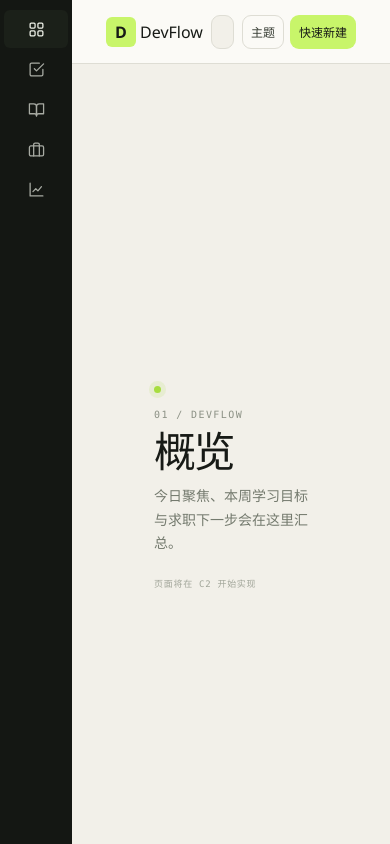
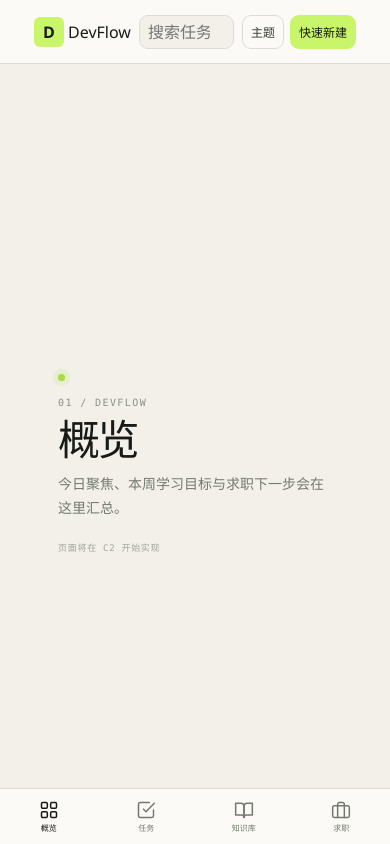
Before and after one commit to cyldstore/devflow, a Vue app in the folder devflow/: page / in a window 390 px wide. Built offline with nearby package versions, Linux system fonts and the light colour scheme.

Commit message:
feat(layout): 768以下启用移动端底部导航栏

```diff
--- a/devflow/src/components/layout/AppShell.vue
+++ b/devflow/src/components/layout/AppShell.vue
@@ -7,12 +7,14 @@
         <RouterView />
       </main>
     </div>
+    <BottomNav />
   </div>
 </template>
 
 <script setup lang="ts">
 import AppSidebar from './AppSidebar.vue'
 import AppTopbar from './AppTopbar.vue'
+import BottomNav from './BottomNav.vue'
 </script>
 
 <style scoped>
@@ -44,4 +46,15 @@ import AppTopbar from './AppTopbar.vue'
     grid-template-columns: 72px 1fr;
   }
 }
+
+@media (max-width: 767px) {
+  .shell {
+    grid-template-columns: 1fr;
+  }
+
+  .content {
+    padding: var(--space-5);
+    padding-bottom: calc(56px + env(safe-area-inset-bottom) + var(--space-5));
+  }
+}
 </style>
--- a/devflow/src/components/layout/AppSidebar.vue
+++ b/devflow/src/components/layout/AppSidebar.vue
@@ -84,4 +84,10 @@ const navItems = [
     display: none;
   }
 }
+
+@media (max-width: 767px) {
+  .sidebar {
+    display: none;
+  }
+}
 </style>
--- /dev/null
+++ b/devflow/src/components/layout/BottomNav.vue
@@ -0,0 +1,58 @@
+<template>
+  <nav class="bottom-nav" aria-label="移动端主导航">
+    <RouterLink v-for="item in items" :key="item.to" :to="item.to" class="tab">
+      <Icon :name="item.icon" :size="20" />
+      <span>{{ item.label }}</span>
+    </RouterLink>
+  </nav>
+</template>
+
+<script setup lang="ts">
+import Icon from '@/components/ui/Icon.vue'
+
+const items = [
+  { to: '/', label: '概览', icon: 'grid' },
+  { to: '/tasks', label: '任务', icon: 'check-square' },
+  { to: '/knowledge', label: '知识库', icon: 'book-open' },
+  { to: '/jobs', label: '求职', icon: 'briefcase' },
+]
+</script>
+
+<style scoped>
+.bottom-nav {
+  display: none;
+}
+
+@media (max-width: 767px) {
+  .bottom-nav {
+    position: fixed;
+    inset: auto 0 0 0;
+    z-index: 10;
+    display: flex;
+    height: calc(56px + env(safe-area-inset-bottom));
+    padding-bottom: env(safe-area-inset-bottom); /* iphone安全线 */
+    background: var(--color-surface);
+    border-top: 1px solid var(--color-border);
+  }
+
+  .tab {
+    flex: 1;
+    display: flex;
+    flex-direction: column;
+    align-items: center;
+    justify-content: center;
+    gap: var(--space-1);
+    font-size: var(--text-2xs);
+    color: var(--color-text-muted);
+  }
+
+  .tab.router-link-exact-active {
+    color: var(--color-text-strong);
+  }
+
+  .tab:focus-visible {
+    outline: 2px solid var(--color-accent);
+    outline-offset: -2px;
+  }
+}
+</style>
```
